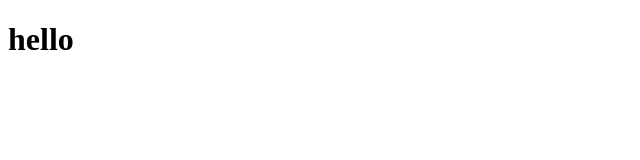
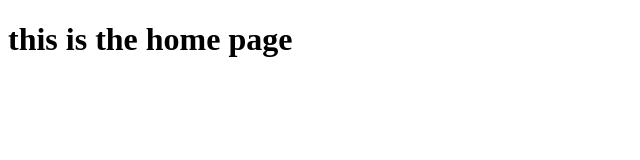
Before and after one commit to izibyosevictoire/git-exercises, a plain HTML site: page home.html in a window 1280 px wide. Shown: the whole page, without its empty margins (0-640 px from the left). Drawn offline with Linux system fonts and the light colour scheme.

Commit message:
exercise

```diff
--- a/home.html
+++ b/home.html
@@ -6,6 +6,6 @@
     <title>Document</title>
 </head>
 <body>
-    <h1>hello</h1>
+    <h1>this is the home page </h1>
 </body>
 </html>
```
